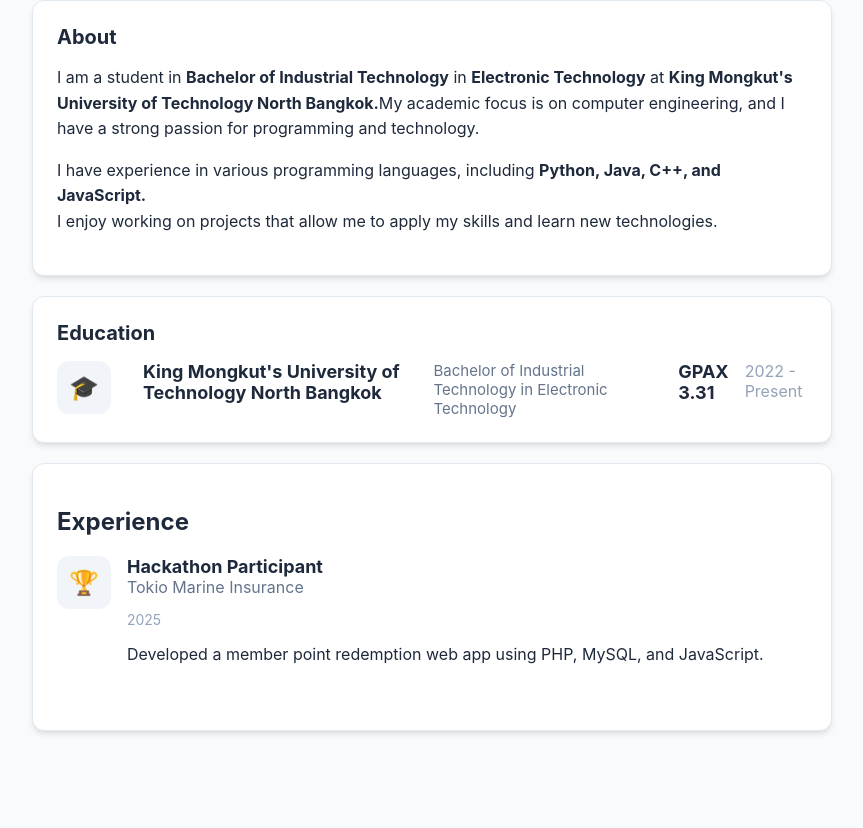
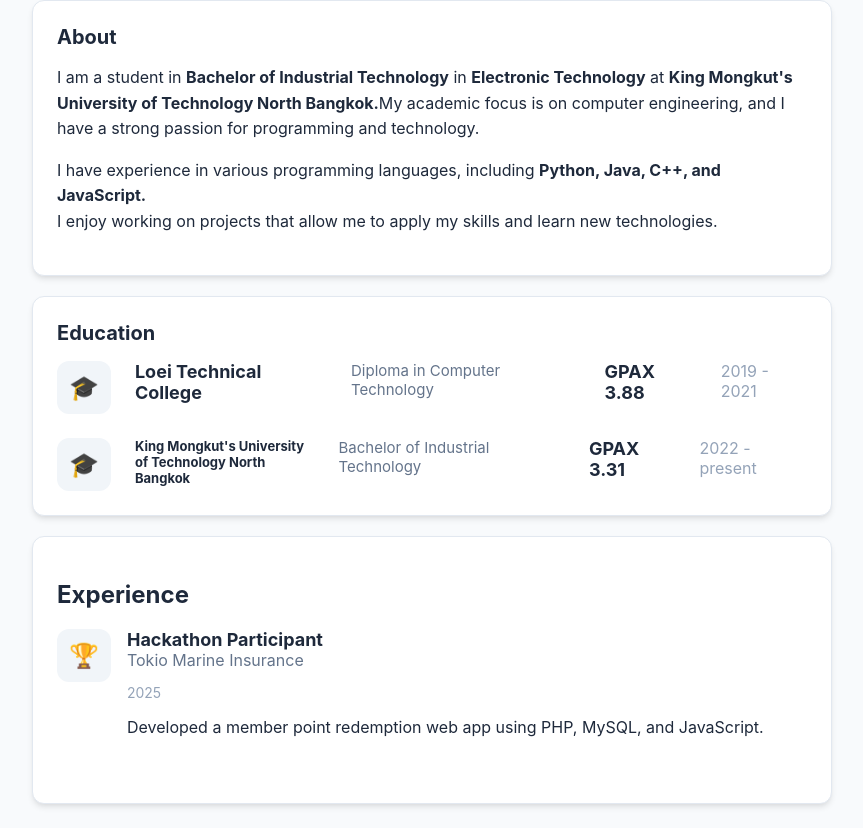
Before and after one commit to Pongsakorn-Siritemkul/portfolio, a React (Create React App) app in the folder webwork/: page / in a window 1280 px wide. Shown: the part 722-1550 px from the top of the page, without its empty margins (208-1071 px from the left). Before the commit the page ends 1477 px from the top, so only its background shows below. Built offline with nearby package versions, Linux system fonts and the light colour scheme.

Commit message:
fix educationCard

```diff
--- a/webwork/src/components/EducationCard.js
+++ b/webwork/src/components/EducationCard.js
@@ -2,9 +2,10 @@ import React from "react";
 
 const EducationCard = () => {
   return (
+    <div>
         <div className="card" style={{ padding: '24px' }}>
         <h2 style={{ fontSize: '20px', margin: '0 0 16px 0' }}>Education</h2>
-        <div style={{ display: 'flex', gap: '16px' }}>
+            <div style={{ display: 'flex', gap: '24px' , marginBottom: '24px' }}>
                 <div style={{
                     fontSize: '24px',
                     background: '#f1f5f9',
@@ -13,11 +14,25 @@ const EducationCard = () => {
                     height: 'fit-content'
                 }}>🎓
                 </div>
-            <div></div>
-                <h3 style={{ margin: 0, fontSize: '18px' }}>King Mongkut's University of Technology North Bangkok</h3>
-                <p style={{ margin: 0, color: 'var(--text-muted)', fontSize: '15px' }}>Bachelor of Industrial Technology in Electronic Technology</p>
+                <h3 style={{ margin: 0, fontSize: '18px' }}>Loei Technical College</h3>
+                <p style={{ margin: 0, color: 'var(--text-muted)', fontSize: '15px' }}>Diploma in Computer Technology</p>
+                <h3 style={{ margin: 0, fontSize: '18px' }}>GPAX 3.88</h3>
+                <p style={{ margin: 0, color: '#94a3b8' }}>2019 - 2021</p>
+            </div>
+            <div style={{ display: 'flex', gap: '24px' }}>
+                <div style={{
+                    fontSize: '24px',
+                    background: '#f1f5f9',
+                    padding: '12px',
+                    borderRadius: '12px',
+                    height: 'fit-content'
+                }}>🎓
+                </div>
+                <h3 style={{ margin: 0, fontSize: '13px' }}>King Mongkut's University <br></br>of Technology North Bangkok</h3>
+                <p style={{ margin: 0, color: 'var(--text-muted)', fontSize: '15px' }}>Bachelor of Industrial Technology</p>
                 <h3 style={{ margin: 0, fontSize: '18px' }}>GPAX 3.31</h3>
-                <p style={{ margin: 0, color: '#94a3b8' }}>2022 - Present</p>
+                <p style={{ margin: 0, color: '#94a3b8' }}>2022 - present</p>
+            </div>
         </div>
     </div>
   );
```
Lines whose indentation alone changed are shown as unchanged.
